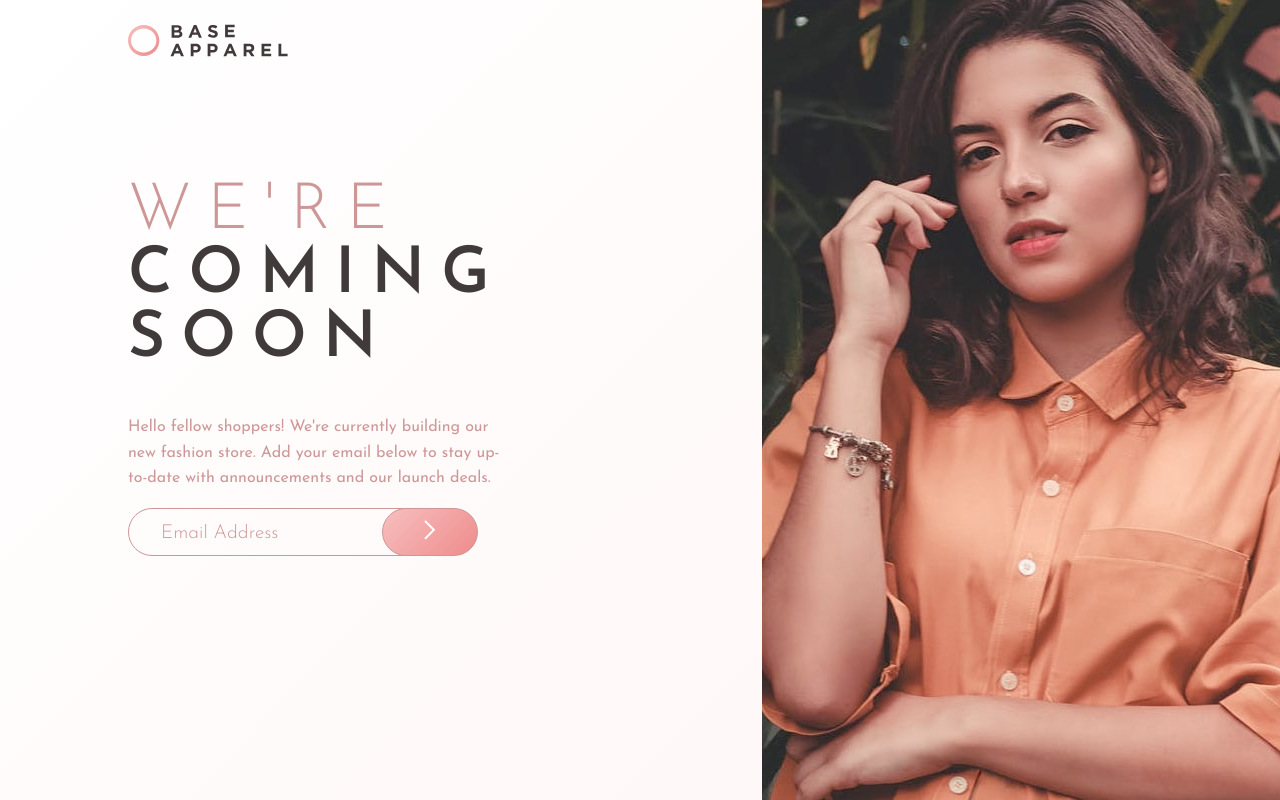
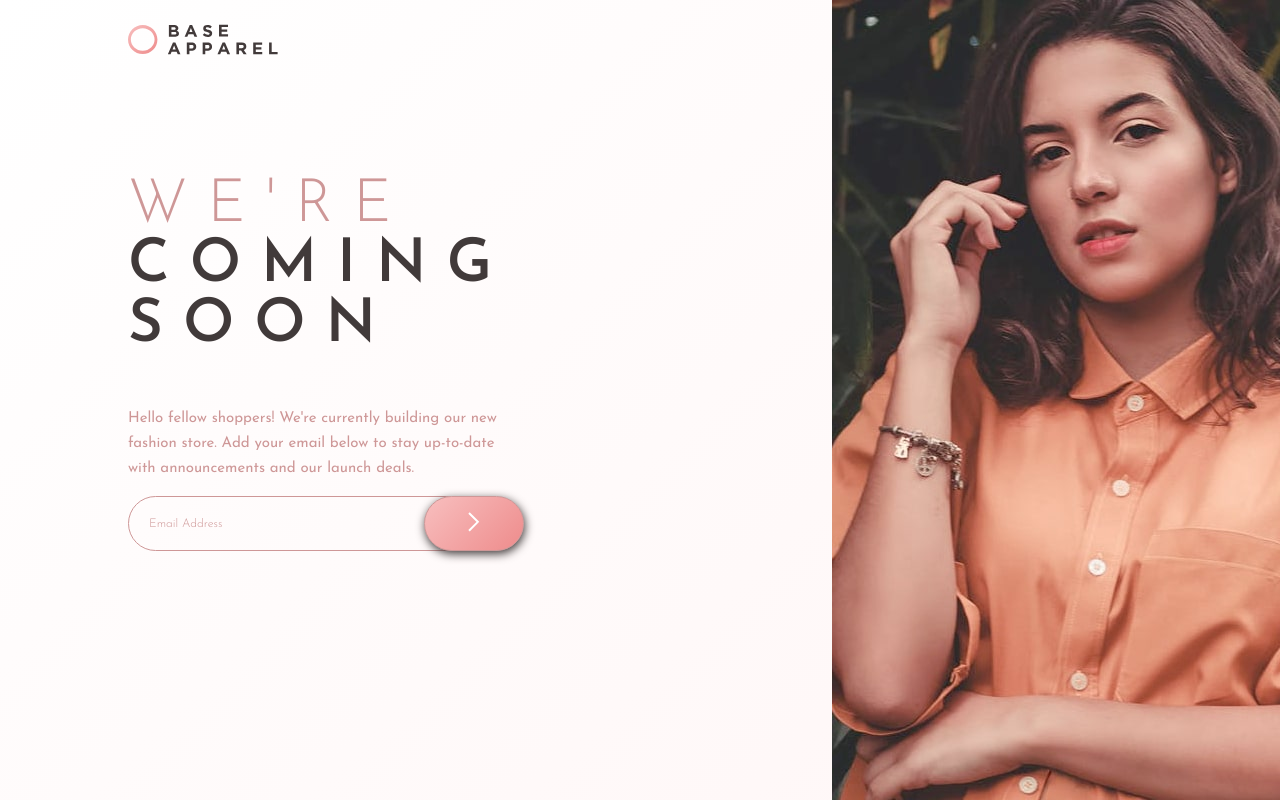
Before and after one commit to Lindas-designs/base-apparel-turpinu, a plain HTML site: page index.html in a window 1280 px wide. Drawn offline with Linux system fonts and the light colour scheme.

Commit message:
sizes updated

```diff
--- a/index.html
+++ b/index.html
@@ -20,6 +20,7 @@
       rel="stylesheet"
     />
     <link rel="stylesheet" href="styles.css" />
+    <link rel="stylesheet" href="queries.css" />
   </head>
   <body>
     <div class="main">
--- a/script.js
+++ b/script.js
@@ -8,10 +8,8 @@ button.addEventListener("click", function (e) {
   e.preventDefault();
   let inputText = input.value;
   console.log(inputText);
-  inputText = "";
 
-  /*
-  if (!inputText.includes("@")) {
+  if (!inputText.includes("@") || inputText.length === 0) {
     errImage.classList.remove("hidden") ||
       errMessage.classList.remove("hidden");
   } else if (
@@ -25,5 +23,5 @@ button.addEventListener("click", function (e) {
 
   // else if (inputText.includes("@") || errImage.classList.contains("hidden")) {
   //   inputText = "";
-  // }*/
+  // }
 });
--- a/styles.css
+++ b/styles.css
@@ -29,13 +29,14 @@ html {
   font-family: "Josefin Sans", sans serif;
   /* font-weight: 600; */
   /* - Weights: 300, 400, 600 */
+  font-size: 62.5%;
 }
 html,
 body {
   margin: 0;
 }
 body {
-  font-size: 16px;
+  font-size: 1.5rem;
   position: fixed;
 }
 .main {
@@ -46,20 +47,20 @@ body {
 .info {
   display: flex;
   flex-direction: column;
-  margin-right: 20vw;
+  margin-right: 25vw;
   margin-top: 3vh;
   margin-left: 10vw;
 }
 .logo-img {
-  width: 10rem;
+  width: 15rem;
 }
 h1 {
-  padding-top: 5rem;
+  padding-top: 8rem;
   text-transform: uppercase;
   font-weight: 300;
   color: var(--gray-900);
-  font-size: 4rem;
-  letter-spacing: 1rem;
+  font-size: 6rem;
+  letter-spacing: 2rem;
   flex-shrink: 2;
 }
 .highlight {
@@ -70,16 +71,16 @@ h1 {
 }
 p {
   color: var(--pink-400);
-  line-height: 1.6rem;
-  margin-top: 0;
+  line-height: 2.5rem;
+  margin-top: 1rem;
 }
 .email_form {
   position: relative;
 }
 .input {
-  height: 3rem;
-  border-radius: 2rem;
-  width: 80%;
+  height: 5.5rem;
+  border-radius: 4rem;
+  width: 90%;
   border: 0.1rem solid var(--pink-400);
   background-color: var(--gradient-primary);
   outline: none;
@@ -90,7 +91,7 @@ p {
 }
 .input:focus {
   border: 0.1rem solid var(--red-500);
-  height: 3rem;
+  height: 6rem;
 }
 .input::placeholder {
   color: var(--pink-400);
@@ -117,15 +118,18 @@ p {
   position: absolute;
   background-image: var(--gradient-secondary);
   height: 100%;
-  width: 6rem;
-  border-radius: 2rem;
-  left: 80%;
+  width: 10rem;
+  border-radius: 5rem;
+  left: 90%;
   transform: translate(-50%, 0);
   border: 0.1rem solid var(--pink-400);
+  box-shadow: 0.1rem 0.3rem 1rem var(--gray-900);
 }
 .btn:hover,
 .btn:active {
   background-image: var(--gradient-tertiary);
+  cursor: pointer;
+  box-shadow: 0.1rem 0.3rem 2rem var(--gray-900);
 }
 
 .hero-img {
```
Also changed, not shown: queries.css (added), 1 other file.
